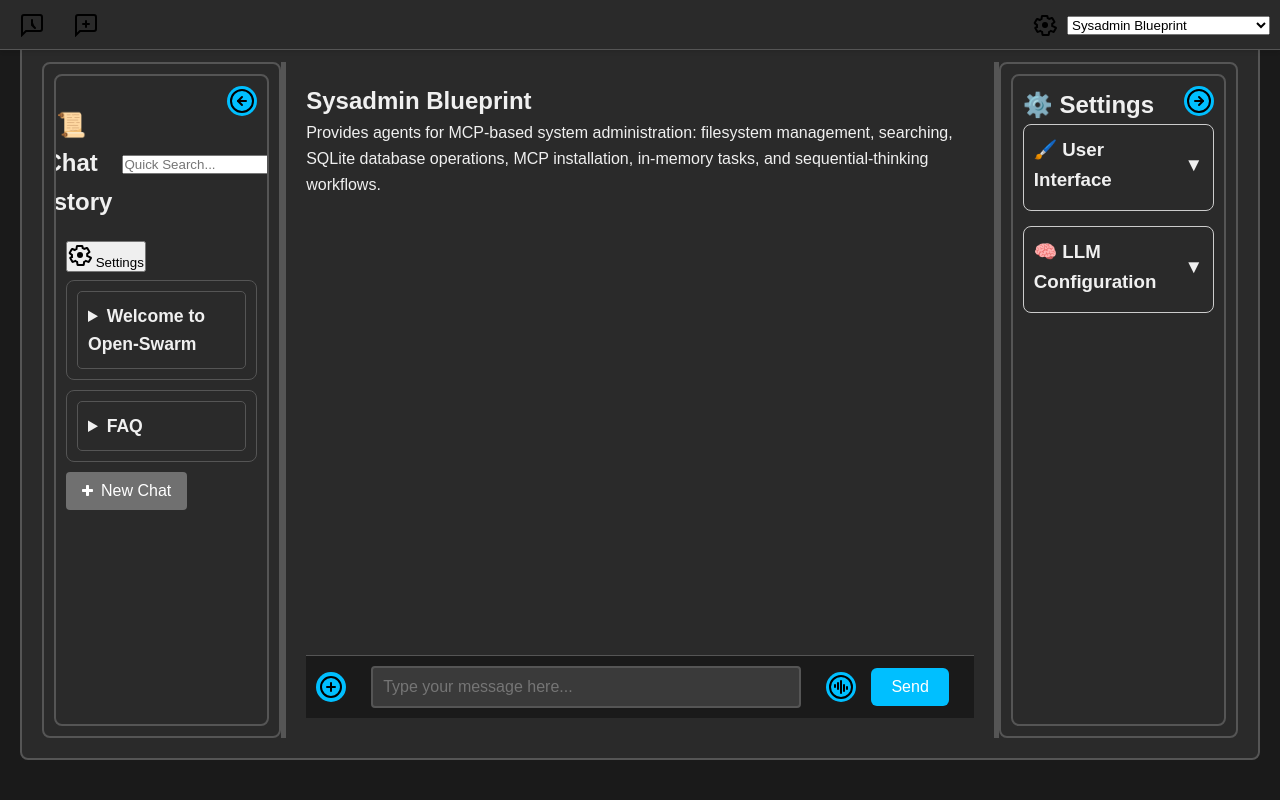
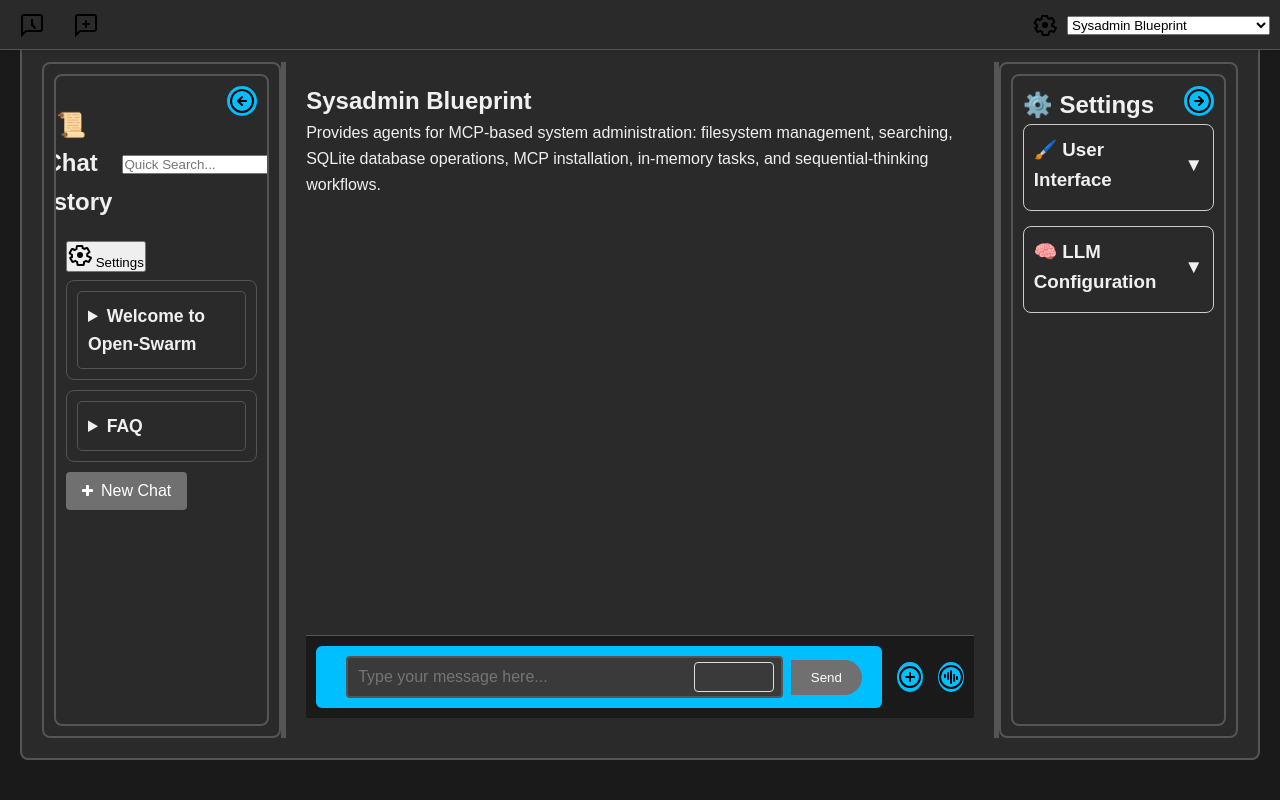
Before and after one commit to mkc909/open-swarm-mcp, a Django app: template src/swarm/templates/rest_mode/blueprint_page.html in a window 1280 px wide. Run offline with Django 4.2, Linux system fonts and the light colour scheme; the template is opened without the code that fills it, so the values that code supplies are empty; parts of the project's set-up code (start-up, migrations or seed data) failed here and were passed over; some libraries are stand-ins or nearby versions.

Commit message:
feat(main_chat_pane): update user input form with dropdown and enhanced styling

```diff
--- a/src/swarm/templates/rest_mode/components/main_chat_pane.html
+++ b/src/swarm/templates/rest_mode/components/main_chat_pane.html
@@ -13,25 +13,23 @@
     <!-- Loading Indicator -->
     <div id="loadingIndicator" class="loading-indicator"></div>
 
-    <!-- User Input Form -->
+    <!-- Modified User Input Form -->
     <div class="form-container">
+        <div id="submitButton" class="send-container">
+            <input type="text" id="userInput" class="rounded-input" placeholder="Type your message here...">
+
+            <!-- Blueprint Dropdown -->
+            <select class="embedded-dropdown blueprint-dropdown" id="blueprintDropdown" aria-label="Select Blueprint"></select>
+
+            <button class="half-cut-button">Send</button>
+        </div>
+
+        <!-- Rest of your buttons -->
         <button class="input-button upload-button" id="uploadButton" aria-label="Upload">
             <img src="{% static 'rest_mode/svg/attach.svg' %}" alt="Upload">
         </button>
-        <input type="text" id="userInput" placeholder="Type your message here...">
         <button class="input-button" id="voiceRecordButton" aria-label="Record Voice">
             <img src="{% static 'rest_mode/svg/voice.svg' %}" alt="Record Voice">
         </button>
-        <button id="submitButton">Send</button>
-
-        <div class="collapsible-section">
-            <div class="collapsible-toggle" id="persistentMessagesToggle">
-            <div id="persistentMessages" class="collapsible-content hidden">
-                <!-- Persistent messages will appear here -->
-            </div>
-            </div>
-        </div>
-
     </div>
-
 </div>
```
